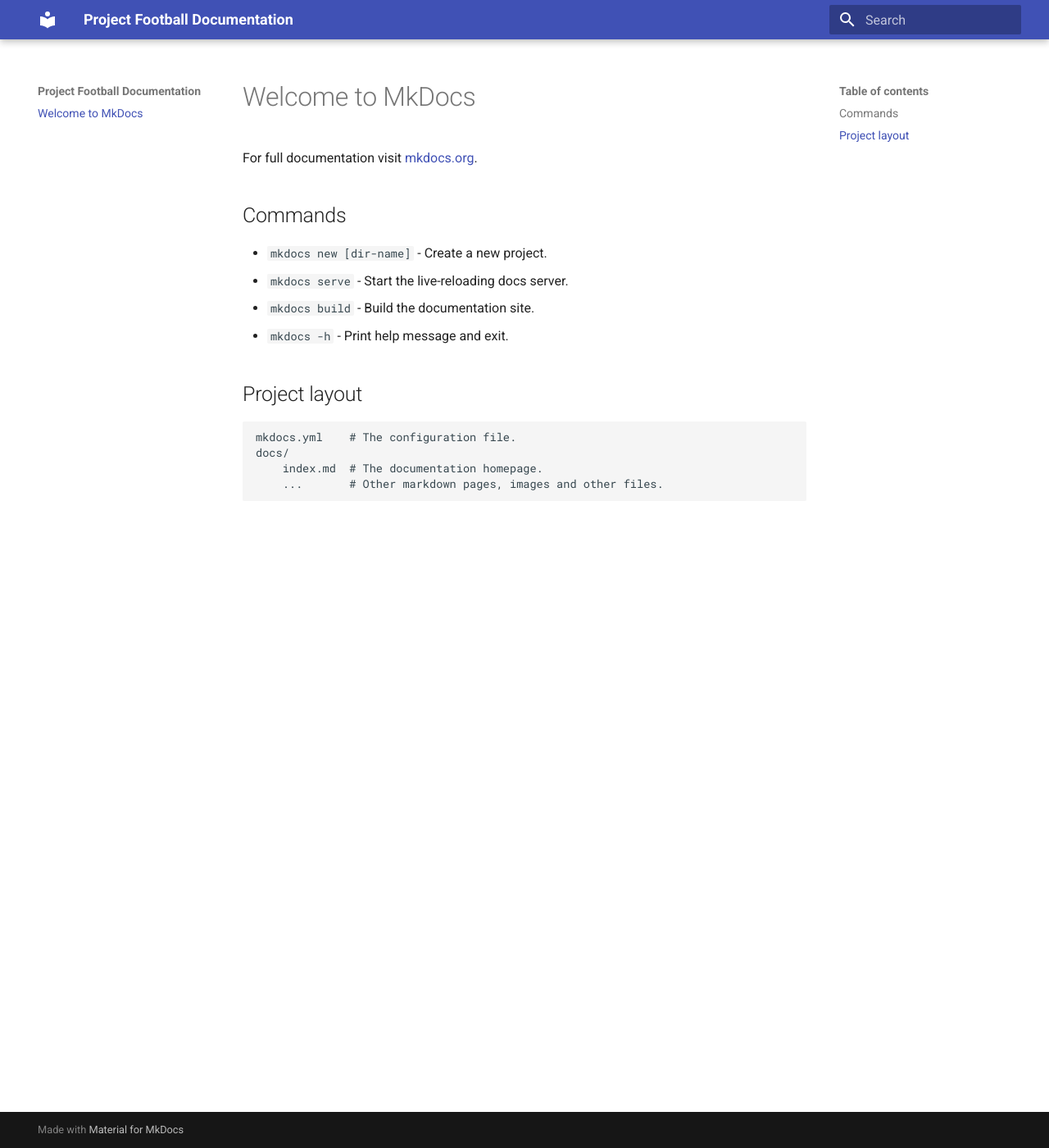
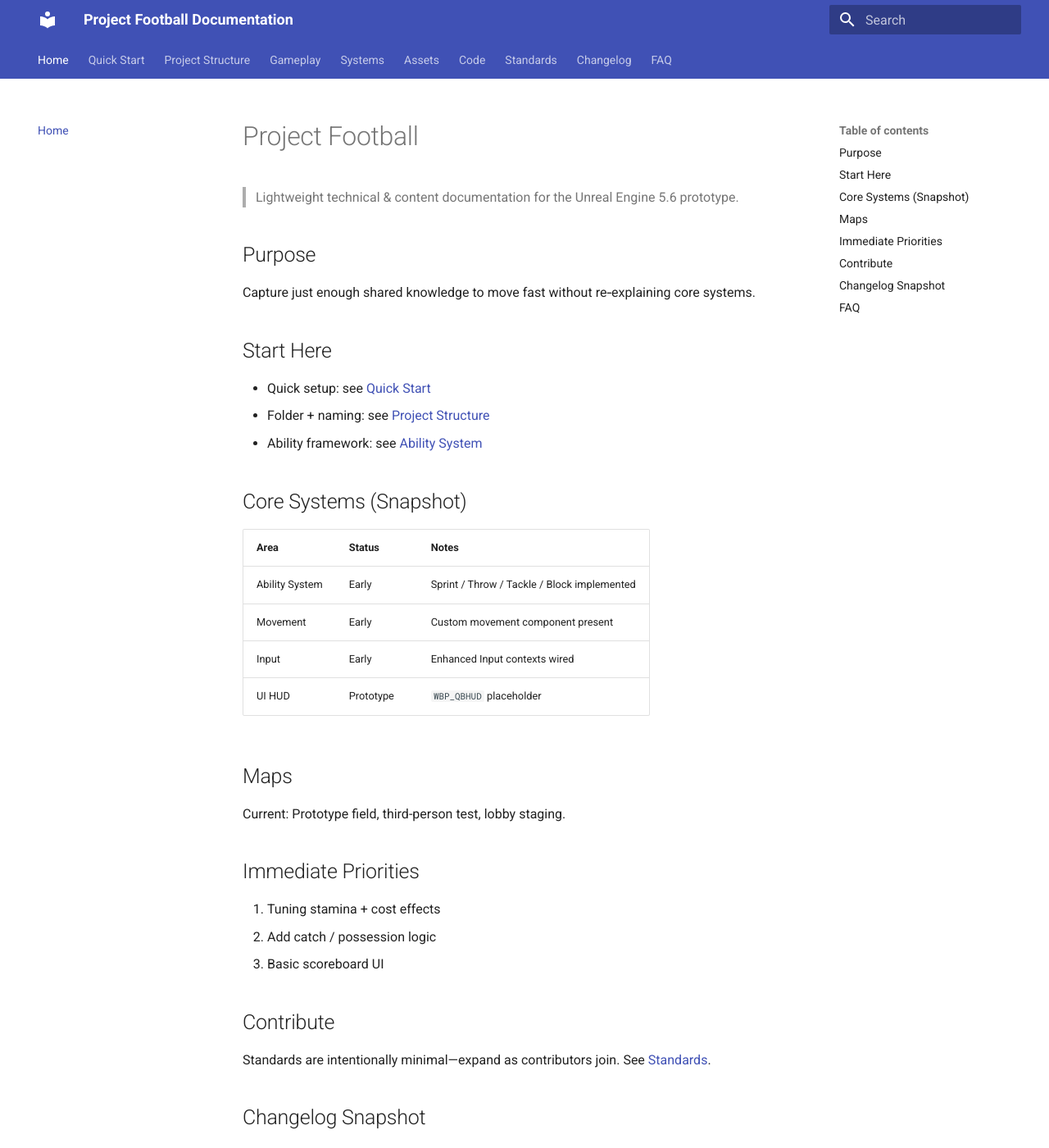
Before and after one commit to rkmoon/rkmoon.github.io, an MkDocs documentation site: the page built from docs/index.md, in a window 1280 px wide and 1400 px high. Shown: the whole window at 82% size. Built offline with MkDocs 1.6.1 and Material for MkDocs 9.7.7, drawn with Linux system fonts in a browser that asks for light colours; some of the changed text lies outside the part shown.

Commit message:
Added base documentation

```diff
--- a/docs/index.md
+++ b/docs/index.md
@@ -1,17 +1,36 @@
-# Welcome to MkDocs
+# Project Football
 
-For full documentation visit [mkdocs.org](https://www.mkdocs.org).
+> Lightweight technical & content documentation for the Unreal Engine 5.6 prototype.
 
-## Commands
+## Purpose
+Capture just enough shared knowledge to move fast without re‑explaining core systems.
 
-* `mkdocs new [dir-name]` - Create a new project.
-* `mkdocs serve` - Start the live-reloading docs server.
-* `mkdocs build` - Build the documentation site.
-* `mkdocs -h` - Print help message and exit.
+## Start Here
+- Quick setup: see [Quick Start](quick-start.md)
+- Folder + naming: see [Project Structure](project-structure.md)
+- Ability framework: see [Ability System](gameplay/ability-system.md)
 
-## Project layout
+## Core Systems (Snapshot)
+| Area | Status | Notes |
+|------|--------|-------|
+| Ability System | Early | Sprint / Throw / Tackle / Block implemented |
+| Movement | Early | Custom movement component present |
+| Input | Early | Enhanced Input contexts wired |
+| UI HUD | Prototype | `WBP_QBHUD` placeholder |
 
-    mkdocs.yml    # The configuration file.
-    docs/
-        index.md  # The documentation homepage.
-        ...       # Other markdown pages, images and other files.
+## Maps
+Current: Prototype field, third-person test, lobby staging.
+
+## Immediate Priorities
+1. Tuning stamina + cost effects
+2. Add catch / possession logic
+3. Basic scoreboard UI
+
+## Contribute
+Standards are intentionally minimal—expand as contributors join. See [Standards](standards.md).
+
+## Changelog Snapshot
+See full [Changelog](changelog.md).
+
+## FAQ
+Common answers: [FAQ](faq.md).
--- a/mkdocs.yml
+++ b/mkdocs.yml
@@ -1,2 +1,42 @@
 site_name: Project Football Documentation
-theme: material
+theme:
+  name: material
+  features:
+    - navigation.tabs
+    - navigation.top
+    - content.code.copy
+nav:
+  - Home: index.md
+  - Quick Start: quick-start.md
+  - Project Structure: project-structure.md
+  - Gameplay:
+      - Ability System Overview: gameplay/ability-system.md
+      - Abilities: gameplay/abilities.md
+      - Gameplay Effects: gameplay/effects.md
+      - Gameplay Tags: gameplay/gameplay-tags.md
+      - Character: gameplay/character.md
+  - Systems:
+      - Input: systems/input.md
+      - Movement: systems/movement.md
+  - Assets:
+      - Maps: assets/maps.md
+      - UI / HUD: assets/ui.md
+      - Art & Materials: assets/art-materials.md
+  - Code:
+      - Modules: code/modules.md
+      - Class Overview: code/class-overview.md
+  - Standards: standards.md
+  - Changelog: changelog.md
+  - FAQ: faq.md
+
+markdown_extensions:
+  - admonition
+  - toc:
+      permalink: true
+  - tables
+  - def_list
+  - attr_list
+  - footnotes
+
+extra:
+  project_version: 0.1.0
```
Also changed, not shown: docs/assets/art-materials.md (added, +18 -0 lines), docs/assets/maps.md (added, +15 -0 lines), docs/assets/ui.md (added, +18 -0 lines), docs/changelog.md (added, +10 -0 lines), docs/code/class-overview.md (added, +18 -0 lines), docs/code/modules.md (added, +17 -0 lines), docs/faq.md (added, +11 -0 lines), docs/gameplay/abilities.md (added, +23 -0 lines), docs/gameplay/ability-system.md (added, +40 -0 lines), docs/gameplay/character.md (added, +27 -0 lines), docs/gameplay/effects.md (added, +41 -0 lines), docs/gameplay/gameplay-tags.md (added, +21 -0 lines), docs/project-structure.md (added, +71 -0 lines), docs/quick-start.md (added, +29 -0 lines), 3 more files.
